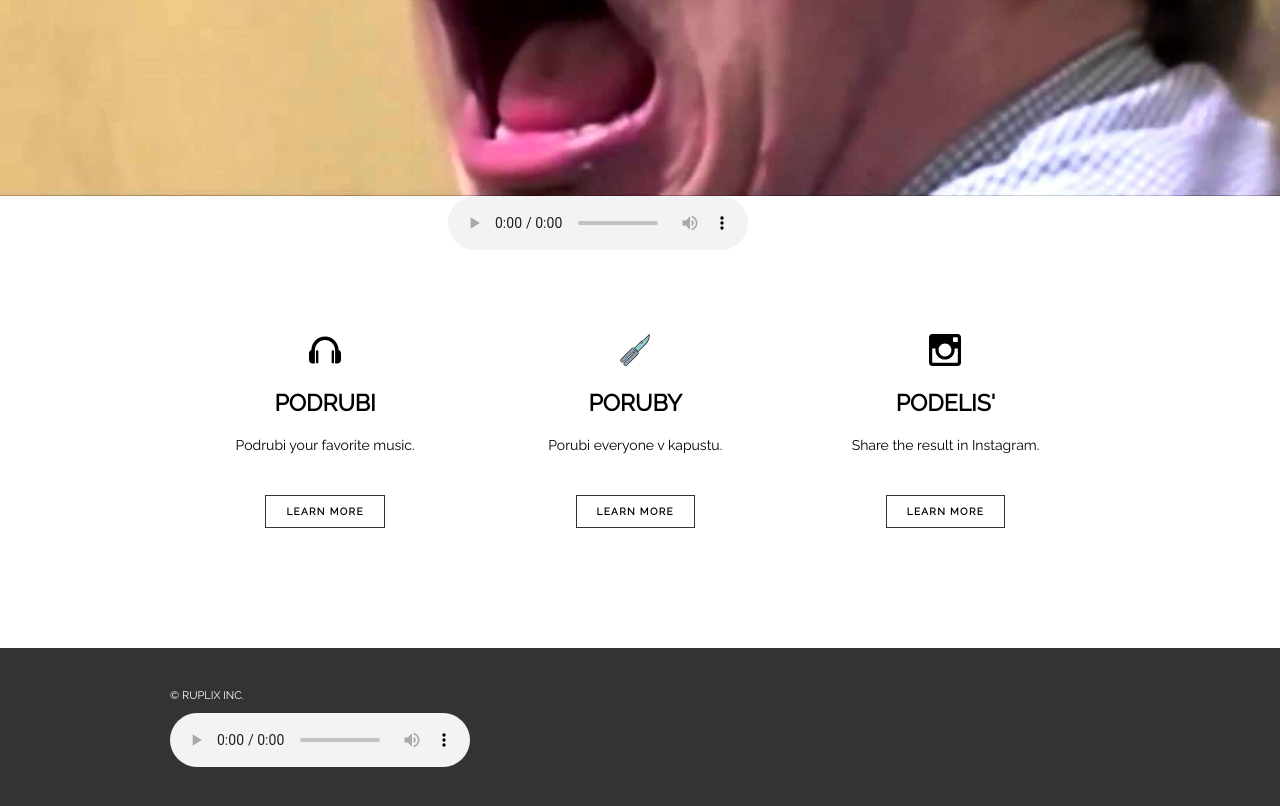
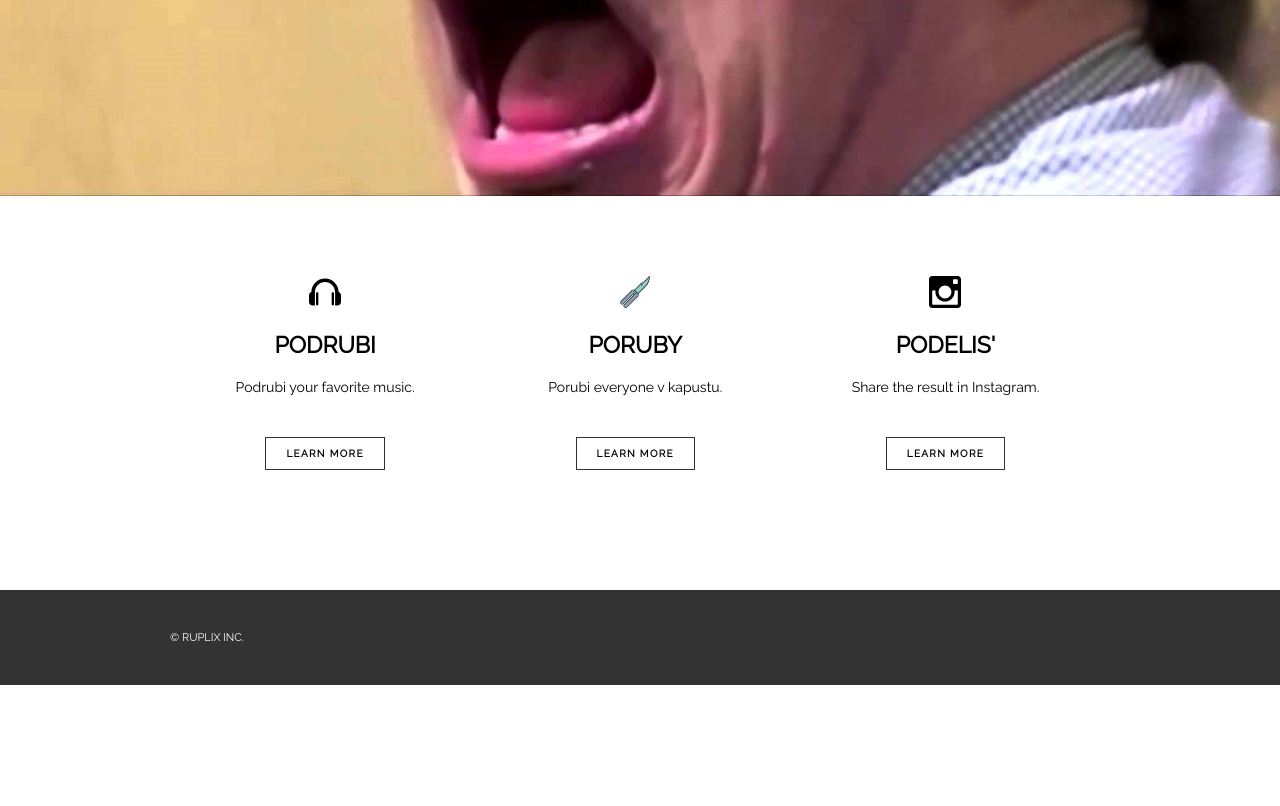
Before and after one commit to VasylievIvan/WebPages, a plain HTML site: page index.html in a window 1280 px wide. Shown: the part 654-1460 px from the top of the page. After the commit the page ends 1339 px from the top, so only its background shows below. Drawn offline with Linux system fonts and the light colour scheme.

Commit message:
commit
removed music

```diff
--- a/index.html
+++ b/index.html
@@ -26,7 +26,7 @@
     </div>
   </div>
   <div class="audio">
-    <audio src="FUCK YOU.mp3" controls></audio>
+    <!--<audio src="FUCK YOU.mp3" controls></audio>-->
   </div>
 
   <div class="supporting">
@@ -60,7 +60,7 @@
   <div class="footer">
     <div class="container">
       <p>&copy; Ruplix inc.</p>
-      <p><audio src="The KVSTRS - 8bit.mp3" autoplay loop controls></audio></p>
+      <!--<p><audio src="The KVSTRS - 8bit.mp3" autoplay loop controls></audio></p>-->
     </div>
   </div>
 
```
